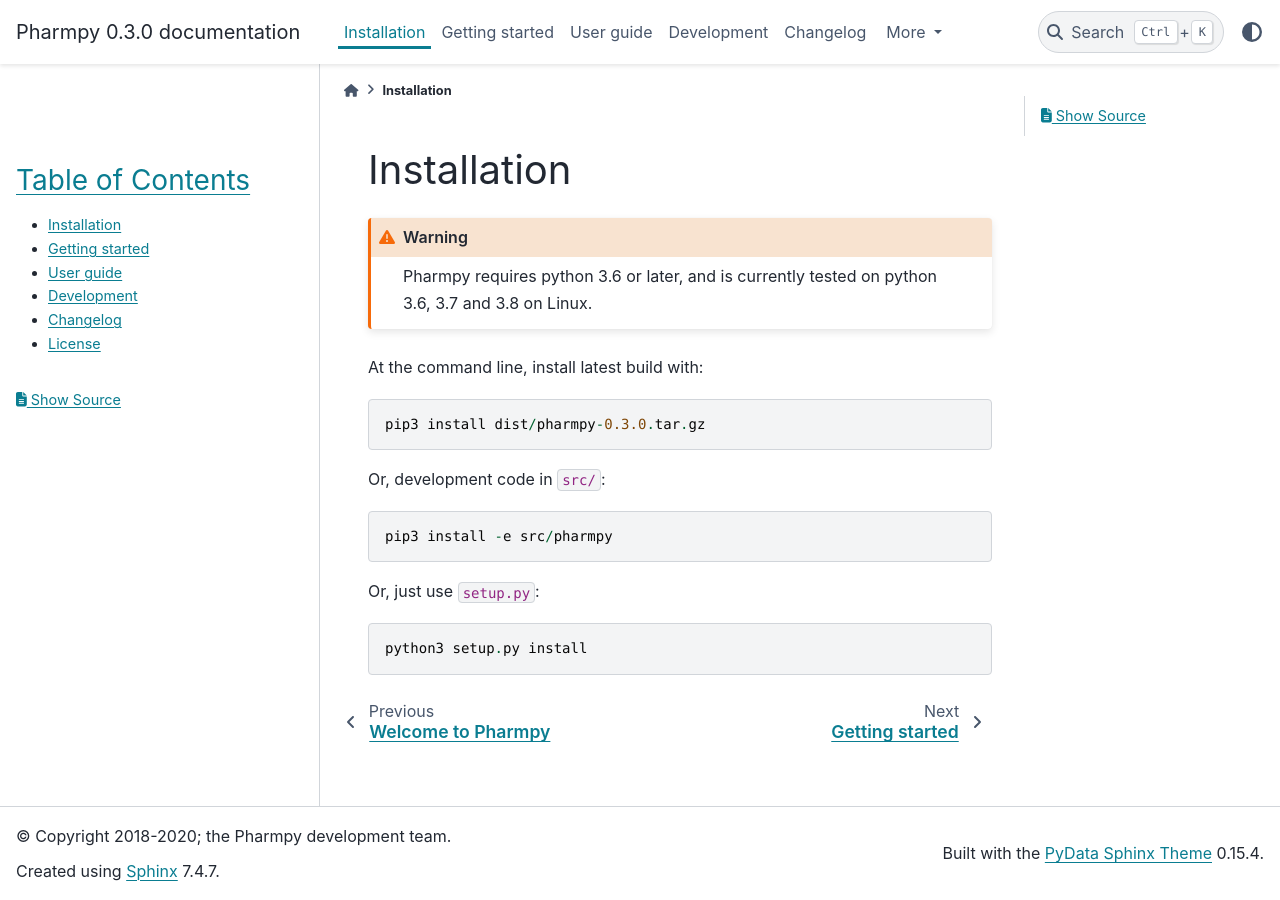
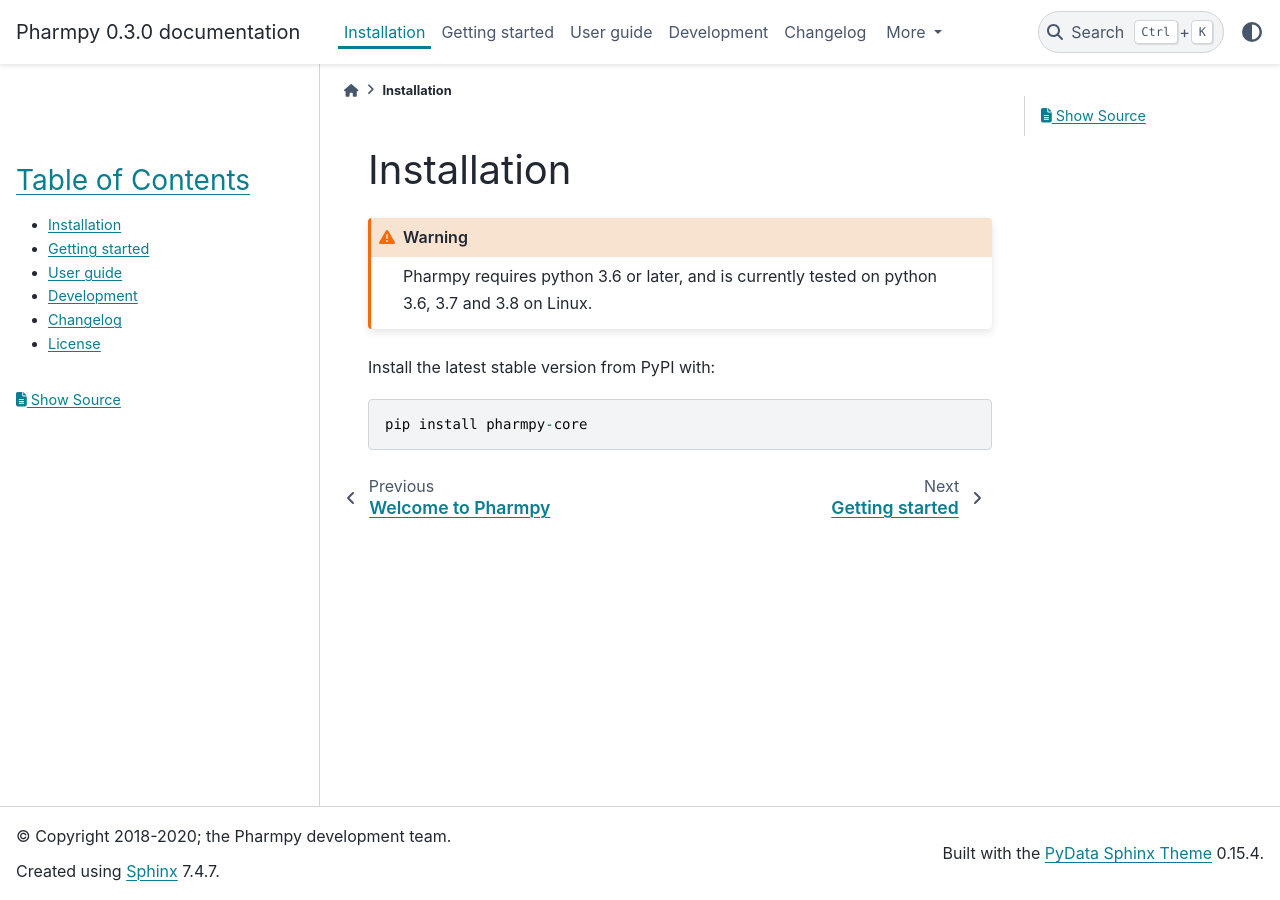
Before and after one commit to pharmpy/pharmpy, a Sphinx documentation site: the page built from docs/installation.rst, in a window 1280 px wide. Built offline with Sphinx 7.4.7 and the PyData theme 0.15.4, drawn with Linux system fonts in a browser that asks for light colours; pages that are not in the unit, such as notebooks, are missing from menus.

Commit message:
Update installation instructions

```diff
--- a/README.rst
+++ b/README.rst
@@ -36,9 +36,9 @@
 Installation
 ============
 
-Download the pharmpy-x.y.z.zip from the latest release. This is a python source package and can be installed using pip::
+Install the latest stable version from PyPI::
 
-    pip3 install pharmpy-x.y.z.zip    # or 'pip install' if that is your default python3 pip
+    pip install pharmpy-core    # or 'pip3 install' if that is your default python3 pip
 
 Python Example
 ==============
--- a/docs/installation.rst
+++ b/docs/installation.rst
@@ -7,14 +7,6 @@
 .. warning:: Pharmpy requires python 3.6 or later,
     and is currently tested on python 3.6, 3.7 and 3.8 on Linux.
 
-At the command line, install latest build with::
+Install the latest stable version from PyPI with::
 
-    pip3 install dist/pharmpy-0.3.0.tar.gz
-
-Or, development code in ``src/``::
-
-    pip3 install -e src/pharmpy
-
-Or, just use ``setup.py``::
-
-    python3 setup.py install
+   pip install pharmpy-core
```
